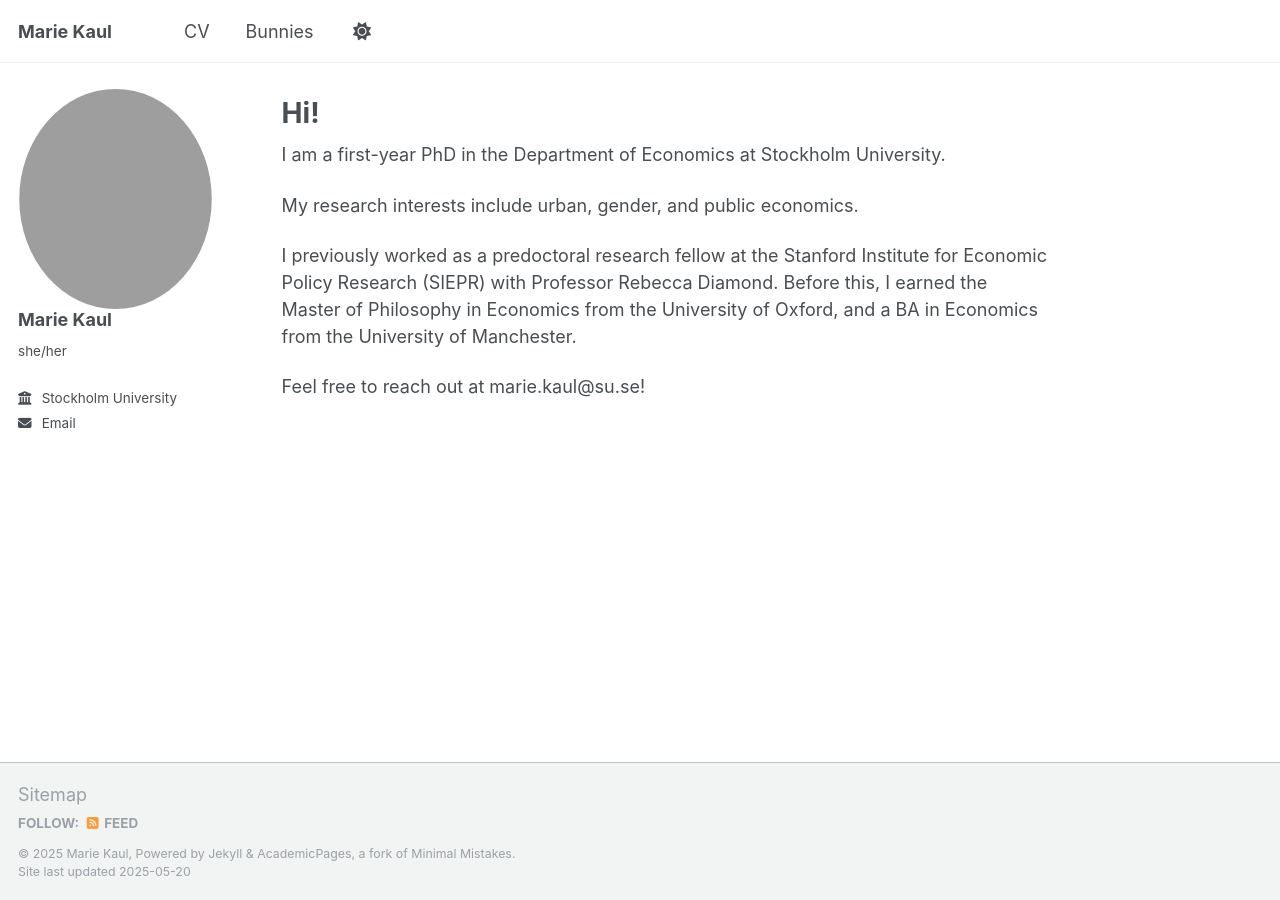
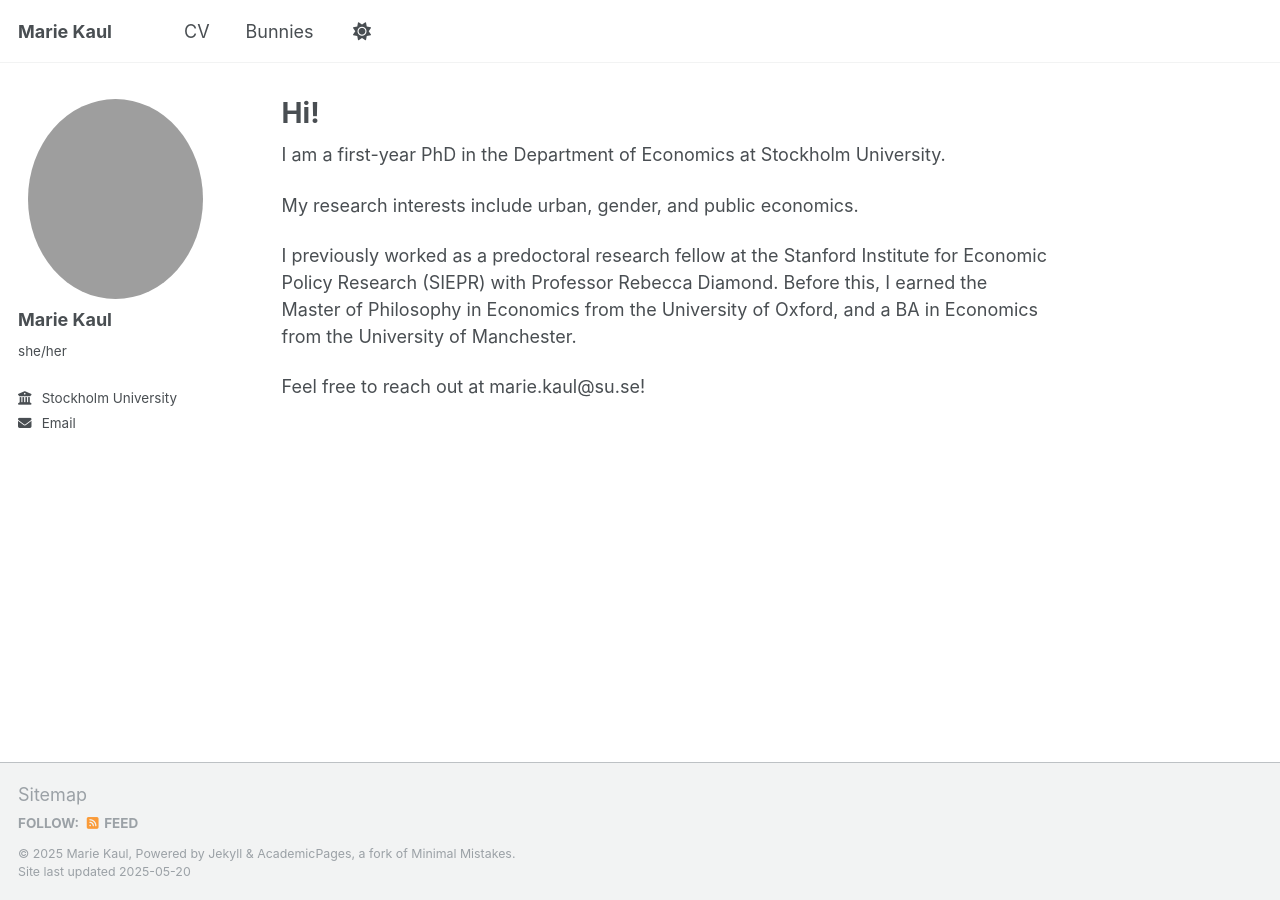
Before and after one commit to marie-kaul/marie-kaul.github.io, a Jekyll site: the page built from _pages/about.md, in a window 1280 px wide. Built offline with Jekyll 4.4.1, drawn with Linux system fonts in a browser that asks for light colours.

Commit message:
Update custom.scss

```diff
--- a/assets/css/custom.scss
+++ b/assets/css/custom.scss
@@ -37,12 +37,10 @@
   width: 200px;
   height: 200px;
   object-fit: cover;           /* Ensures the image fills the area */
-  object-position: center 30%; /* Adjust this to crop vertically or horizontally */
   border-radius: 50%;
   display: block;
   margin: 0 auto;
   border: none !important;
   padding: 0 !important;
   background: none;
-  transform: scale(1.1);       /* This is the "zoom" effect */
 }
```
